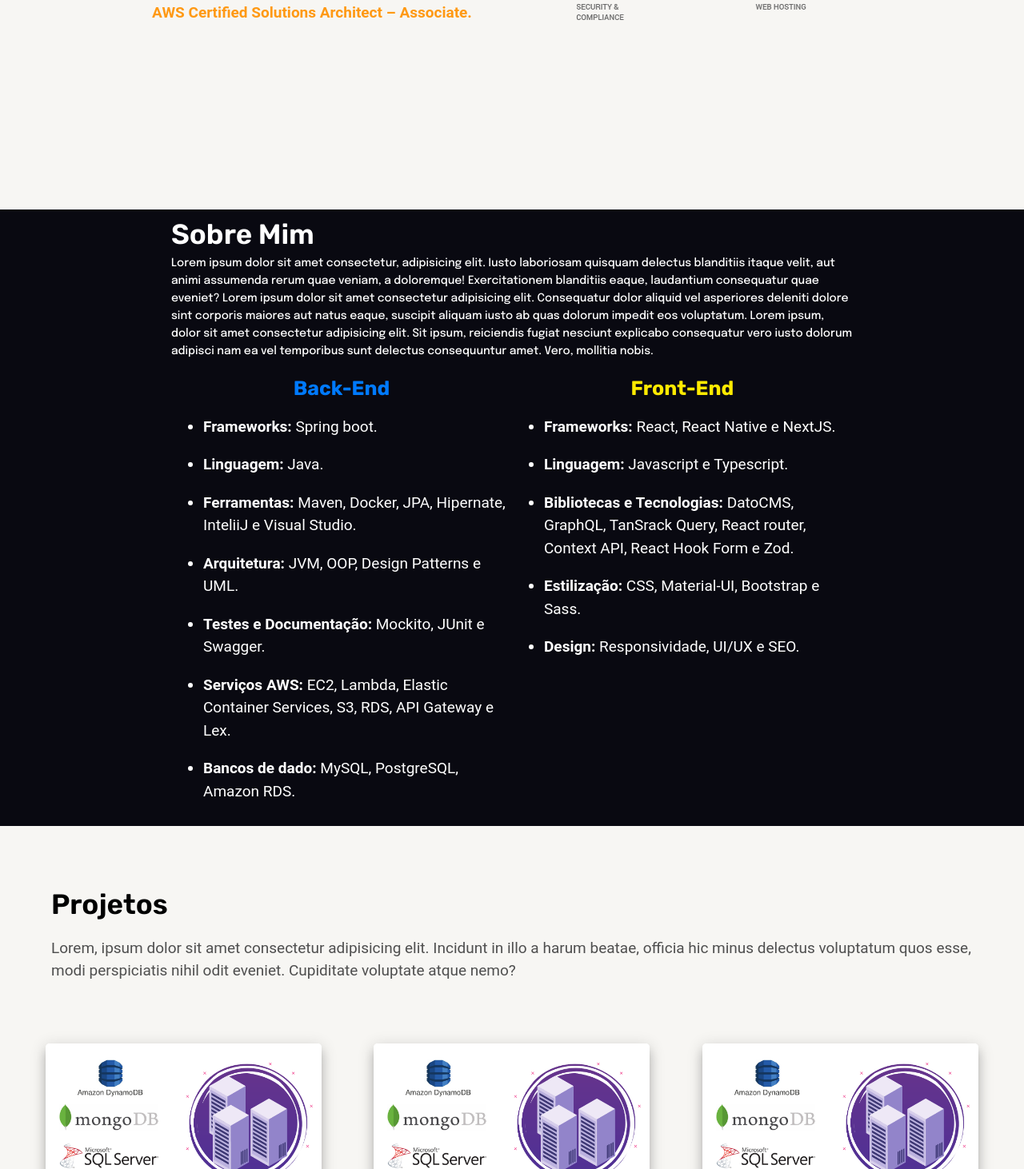
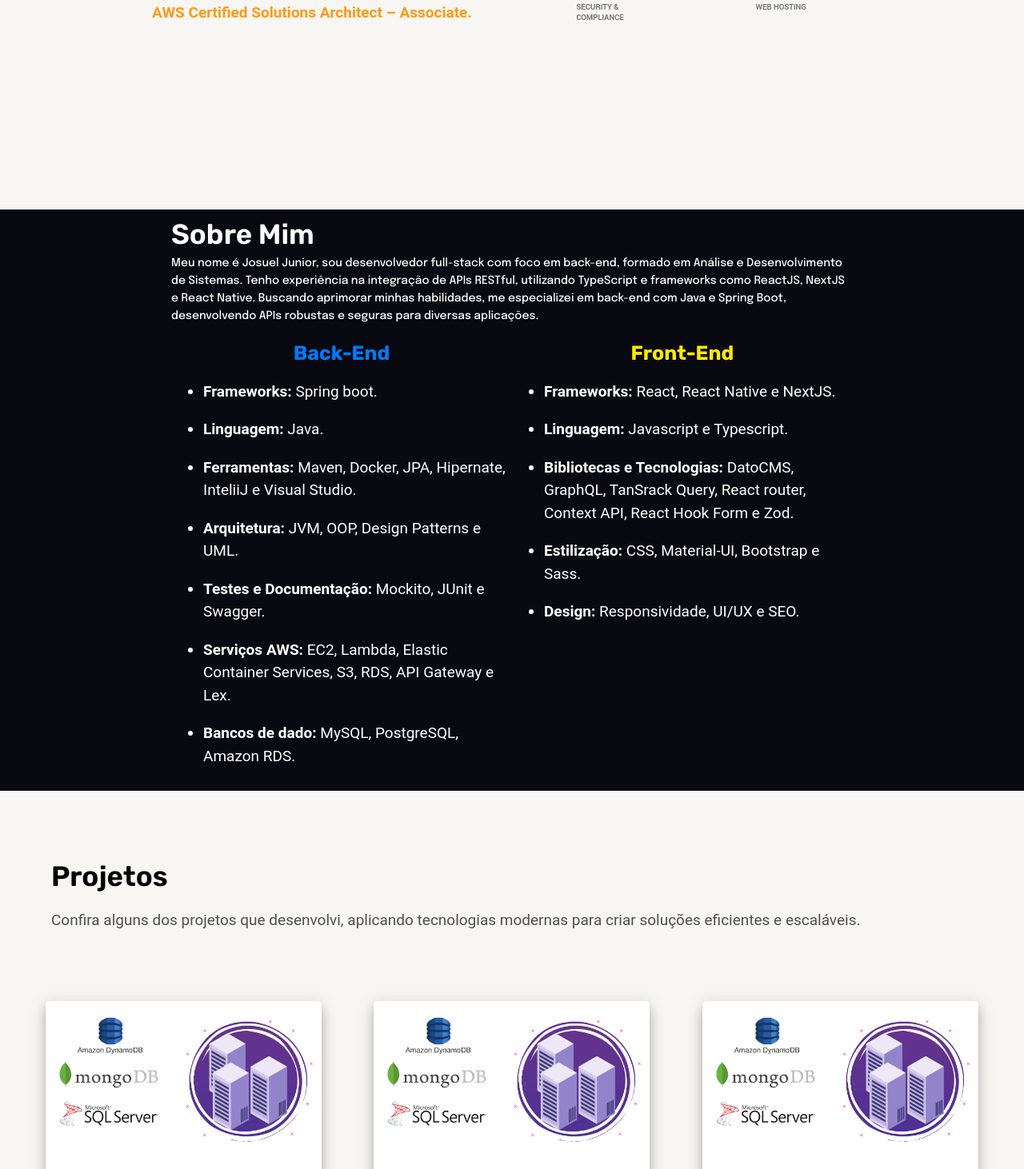
Before and after one commit to Josuel-Junior/newPortfolio, a React (Vite) app: page / in a window 1280 px wide. Shown: the part 1338-2800 px from the top of the page at 80% size. Built offline with nearby package versions, Linux system fonts and the light colour scheme.

Commit message:
add text about me

```diff
--- a/src/pages/AboutMe/AboutMe.tsx
+++ b/src/pages/AboutMe/AboutMe.tsx
@@ -32,17 +32,13 @@
               mt: "5px",
             }}
           >
-            Lorem ipsum dolor sit amet consectetur, adipisicing elit. Iusto
-            laboriosam quisquam delectus blanditiis itaque velit, aut animi
-            assumenda rerum quae veniam, a doloremque! Exercitationem blanditiis
-            eaque, laudantium consequatur quae eveniet? Lorem ipsum dolor sit
-            amet consectetur adipisicing elit. Consequatur dolor aliquid vel
-            asperiores deleniti dolore sint corporis maiores aut natus eaque,
-            suscipit aliquam iusto ab quas dolorum impedit eos voluptatum. Lorem
-            ipsum, dolor sit amet consectetur adipisicing elit. Sit ipsum,
-            reiciendis fugiat nesciunt explicabo consequatur vero iusto dolorum
-            adipisci nam ea vel temporibus sunt delectus consequuntur amet.
-            Vero, mollitia nobis.
+            Meu nome é Josuel Junior, sou desenvolvedor full-stack com foco em
+            back-end, formado em Análise e Desenvolvimento de Sistemas. Tenho
+            experiência na integração de APIs RESTful, utilizando TypeScript e
+            frameworks como ReactJS, NextJS e React Native. Buscando aprimorar
+            minhas habilidades, me especializei em back-end com Java e Spring
+            Boot, desenvolvendo APIs robustas e seguras para diversas
+            aplicações.
           </Typography>
         </Slide>
         <Grid2 container maxWidth="md" sx={{ mt: "10px", color: "#fff" }}>
--- a/src/pages/Contact/Contact.tsx
+++ b/src/pages/Contact/Contact.tsx
@@ -21,7 +21,7 @@
 
   return (
     <Box
-    id="contact"
+      id="contact"
       sx={{
         width: "100vw",
         height: "100vh",
@@ -109,13 +109,10 @@
               }}
             >
               <Typography variant="body2" sx={{ my: "15px" }}>
-                Lorem ipsum dolor sit amet consectetur adipisicing elit. Labore
-                incidunt praesentium cum sit recusandae. Consequuntur mollitia
-                iusto incidunt. Ut nulla aut officiis explicabo fugit illo qui
-                quia obcaecati nobis provident. Lorem ipsum dolor sit amet
-                consectetur adipisicing elit. Esse optio nisi officiis libero
-                quam commodi porro consequatur. Quisquam ipsa inventore soluta,
-                excepturi quis distinctio tempore enim optio eos. Saepe, quia?
+                Se você está em busca de um desenvolvedor comprometido e focado
+                em soluções eficientes, estou à disposição! Entre em contato
+                para conversarmos sobre como posso contribuir para o seu projeto
+                ou equipe.
               </Typography>
 
               <Grid2 size={6} sx={{ background: "" }}>
--- a/src/pages/Home/index.tsx
+++ b/src/pages/Home/index.tsx
@@ -20,7 +20,7 @@
           actionButton={Scroll}
           titleSecondScreen={"Docker"}
           subTitleSecondScreen={
-            "Com certificação AWS Cloud Practitioner, possuo conhecimento em serviços essenciais para o desenvolvimento com Cloud."
+            "Utilizo Docker para containerizar aplicações, garantindo portabilidade, escalabilidade e eficiência no desenvolvimento e deployment de sistemas."
           }
         />
       </Box>
--- a/src/pages/Projects/SectionProjects.tsx
+++ b/src/pages/Projects/SectionProjects.tsx
@@ -1,14 +1,9 @@
 import { Height } from "@mui/icons-material";
-import {
-  Box,
-  Container,
-  Typography,
-} from "@mui/material";
+import { Box, Container, Typography } from "@mui/material";
 
-import { Fade} from "react-awesome-reveal";
+import { Fade } from "react-awesome-reveal";
 import { ShowProjects } from "../../shared/components/ShowProjects";
 import { listProjects } from "../../shared/utils/constants/listProjects";
-
 
 export const Projects: React.FC = () => {
   return (
@@ -31,10 +26,8 @@
         </Fade>
         <Fade>
           <Typography>
-            Lorem, ipsum dolor sit amet consectetur adipisicing elit. Incidunt
-            in illo a harum beatae, officia hic minus delectus voluptatum quos
-            esse, modi perspiciatis nihil odit eveniet. Cupiditate voluptate
-            atque nemo?
+            Confira alguns dos projetos que desenvolvi, aplicando tecnologias
+            modernas para criar soluções eficientes e escaláveis.
           </Typography>
         </Fade>
       </Container>
```
